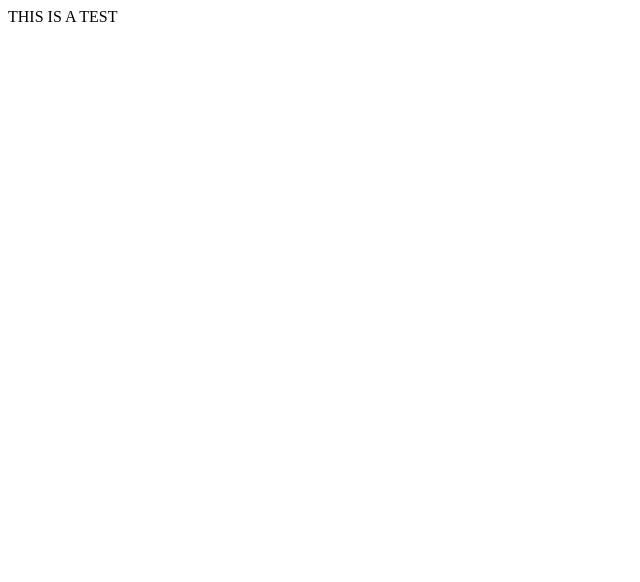
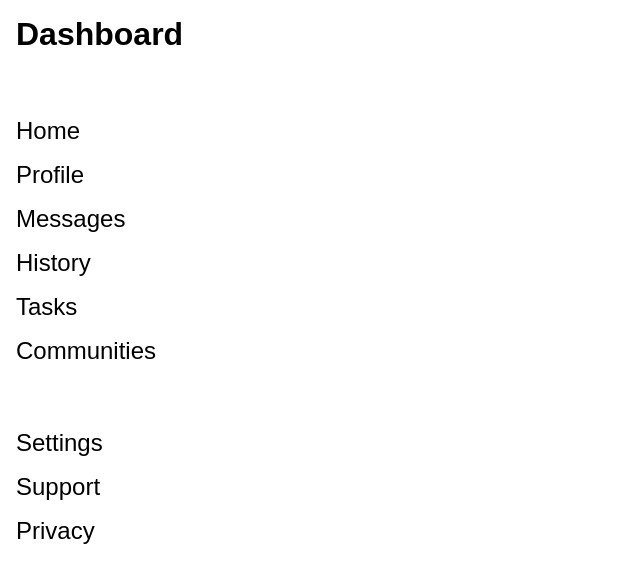
Before and after one commit to meuzishun/admin-dashboard, a plain HTML site: page index.html in a window 1280 px wide. Shown: the whole page, without its empty margins (0-640 px from the left). Drawn offline with Linux system fonts and the light colour scheme.

Commit message:
Create basic sidebar layout

```diff
--- a/index.html
+++ b/index.html
@@ -8,6 +8,41 @@
     <link rel="stylesheet" href="./css/style.min.css" />
   </head>
   <body>
-    <div class="test">this is a test</div>
+    <div class="container">
+      <header>
+        <div class="search-bar"></div>
+        <div class="user-info"></div>
+        <div class="welcome"></div>
+        <div class="buttons"></div>
+      </header>
+      <aside>
+        <div class="heading">
+          <i></i>
+          <h1>dashboard</h1>
+        </div>
+        <nav class="main-nav">
+          <ul>
+            <li><i></i>home</li>
+            <li><i></i>profile</li>
+            <li><i></i>messages</li>
+            <li><i></i>history</li>
+            <li><i></i>tasks</li>
+            <li><i></i>communities</li>
+          </ul>
+        </nav>
+        <nav class="help-nav">
+          <ul>
+            <li><i></i>settings</li>
+            <li><i></i>support</li>
+            <li><i></i>privacy</li>
+          </ul>
+        </nav>
+      </aside>
+      <main>
+        <section class="projects"></section>
+        <section class="announcements"></section>
+        <section class="trending"></section>
+      </main>
+    </div>
   </body>
 </html>
--- a/style.scss
+++ b/style.scss
@@ -1,3 +1,62 @@
-.test {
-  text-transform: uppercase;
+* {
+  margin: 0;
+  padding: 0;
+  box-sizing: border-box;
 }
+
+html {
+  font-size: 16px;
+  font-family: Arial, Helvetica, sans-serif;
+}
+
+.container {
+  display: grid;
+  grid-template-columns: 1fr 4fr;
+  grid-template-rows: auto auto;
+  grid-template-areas:
+    'sidebar header'
+    'sidebar main';
+
+  ul {
+    list-style: none;
+  }
+
+  header {
+    grid-area: header;
+  }
+
+  aside {
+    grid-area: sidebar;
+    padding: 1rem;
+    display: grid;
+    grid-template-columns: 1fr;
+    grid-template-rows: repeat(3, auto);
+    grid-gap: 4rem;
+
+    .heading {
+      h1 {
+        text-transform: capitalize;
+        font-size: 2rem;
+      }
+    }
+
+    .main-nav ul,
+    .help-nav ul {
+      display: grid;
+      grid-template-columns: 1fr;
+      grid-gap: 1rem;
+
+      li {
+        text-transform: capitalize;
+        font-size: 1.5rem;
+      }
+    }
+
+    .help-nav {
+    }
+  }
+
+  main {
+    grid-area: main;
+  }
+}
```
Also changed, not shown: css/style.min.css.
